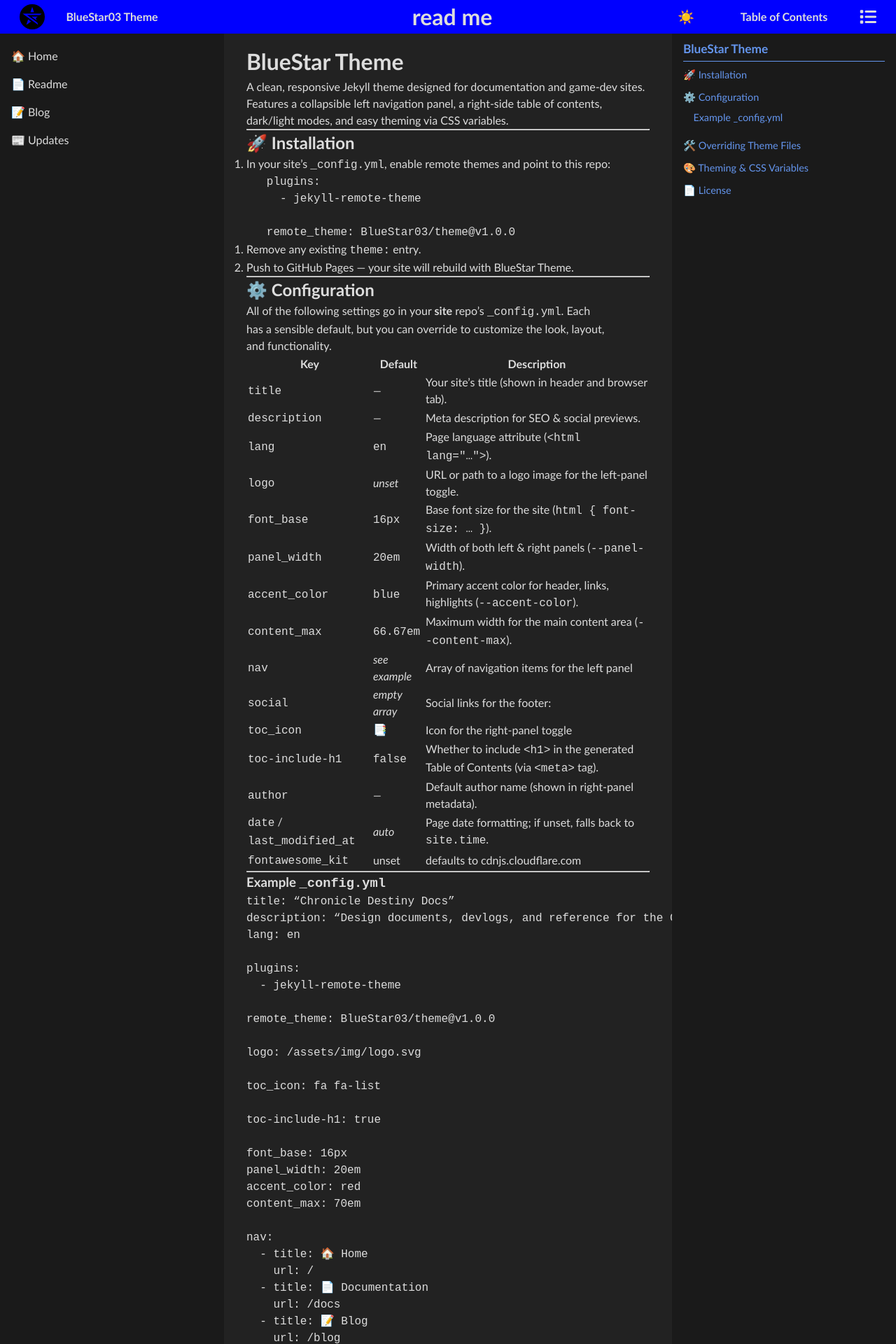
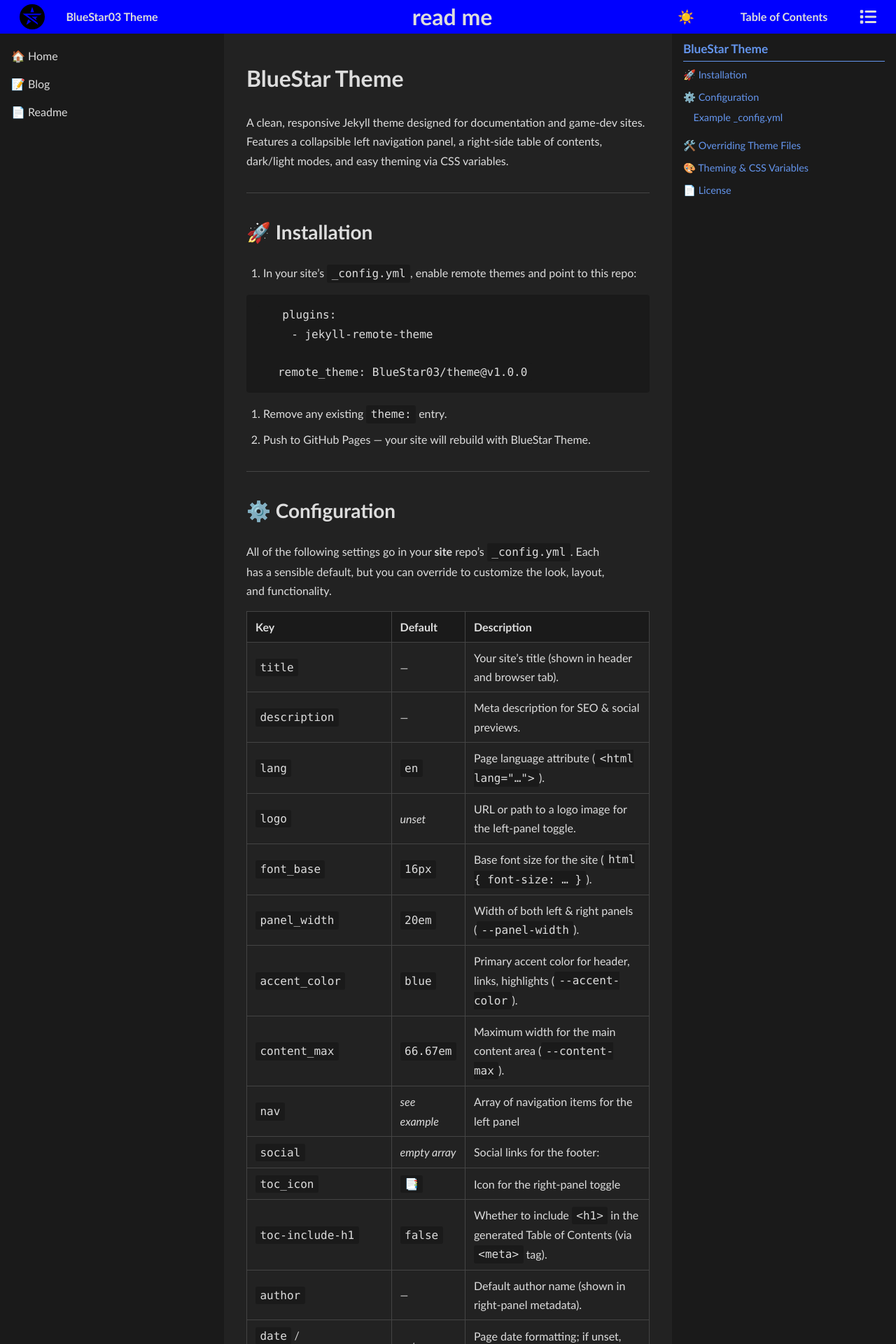
Before and after one commit to BlueStar03/theme, a Jekyll site: the page built from README.md, in a window 1280 px wide. Shown: the top 1920 px of the page at 70% size. Built offline with Jekyll 4.4.1, drawn with Linux system fonts in a browser that asks for light colours; nearby versions of some CDN libraries; some of the changed text lies outside the part shown.

Commit message:
refinement

```diff
--- a/_config.yml
+++ b/_config.yml
@@ -23,12 +23,12 @@
 nav:
   - title: 🏠 Home
     url: /
+  - title: 📝 Blog
+    url: /blog
   - title: 📄 Readme
     url: /README
-  - title: 📝 Blog
-    url: /blog
-  - title: 📰 Updates
-    url: /updates
+
+
 
 social:
   - title: GitHub
--- a/_includes/head.html
+++ b/_includes/head.html
@@ -7,6 +7,8 @@
 <meta name="toc-include-h1" content="{{ site.toc-include-h1 | default: false }}">
 
 <link rel="stylesheet" href="{{ '/assets/css/style.css' | relative_url }}" />
+<link rel="stylesheet" href="{{ '/assets/css/markdown.css' | relative_url }}" />
+
 
 {% if site.fontawesome_kit %}
   <!-- Font Awesome Kit -->
--- /dev/null
+++ b/assets/css/markdown.css
@@ -0,0 +1,111 @@
+/* =========================
+   Markdown Content Styles
+   ========================= */
+
+/* Scope everything inside your content wrapper */
+main .content-inner {
+  color: var(--text-color);
+  font-family: var(--text-font);
+  line-height: 1.7;
+}
+
+/* Headings */
+main .content-inner h1 {
+  font-size: 2em;
+  margin: 0.67em 0;
+}
+main .content-inner h2 {
+  font-size: 1.75em;
+  margin: 0.75em 0;
+}
+main .content-inner h3 {
+  font-size: 1.5em;
+  margin: 0.85em 0;
+}
+main .content-inner h4,
+main .content-inner h5,
+main .content-inner h6 {
+  margin: 1em 0;
+}
+
+/* Paragraphs */
+main .content-inner p {
+  margin: 1em 0;
+}
+
+/* Links */
+main .content-inner a {
+  color: var(--link-color);
+  text-decoration: underline;
+}
+main .content-inner a:hover {
+  color: var(--accent-color);
+}
+
+/* Lists */
+main .content-inner ul,
+main .content-inner ol {
+  margin: 1em 0 1em 1.5em;
+}
+main .content-inner ul li,
+main .content-inner ol li {
+  margin: 0.5em 0;
+}
+
+/* Blockquotes */
+main .content-inner blockquote {
+  margin: 1em 0;
+  padding: 0.5em 1em;
+  border-left: 4px solid var(--accent-color);
+  background: var(--bg-color2);
+  color: var(--text-color2);
+}
+
+/* Inline code */
+main .content-inner code {
+  background: var(--bg-color2);
+  padding: 0.2em 0.4em;
+  border-radius: 3px;
+  font-family: var(--mono-font);
+}
+
+/* Code blocks */
+main .content-inner pre {
+  margin: 1em 0;
+  padding: 1em;
+  background: var(--bg-color2);
+  border-radius: 4px;
+  overflow-x: auto;
+  font-family: var(--mono-font);
+}
+
+/* Tables */
+main .content-inner table {
+  width: 100%;
+  border-collapse: collapse;
+  margin: 1em 0;
+}
+main .content-inner th,
+main .content-inner td {
+  border: 1px solid var(--line-color);
+  padding: 0.5em 0.75em;
+}
+main .content-inner th {
+  background: var(--bg-color2);
+  text-align: left;
+}
+
+/* Images and videos */
+main .content-inner img,
+main .content-inner video {
+  display: block;
+  max-width: 100%;
+  margin: 1em auto;
+}
+
+/* Horizontal rules */
+main .content-inner hr {
+  border: none;
+  border-top: 1px solid var(--line-color);
+  margin: 2em 0;
+}
```
Also changed, not shown: _posts/2025-08-01-morning-stroll-through-downtown.md (added, +12 -0 lines), _posts/2025-08-05-afternoon-at-the-historic-quarter.md (added, +12 -0 lines), _posts/2025-08-07-evening-culinary-crawl.md (added, +12 -0 lines), blog.md (added, +13 -0 lines), README.md.
